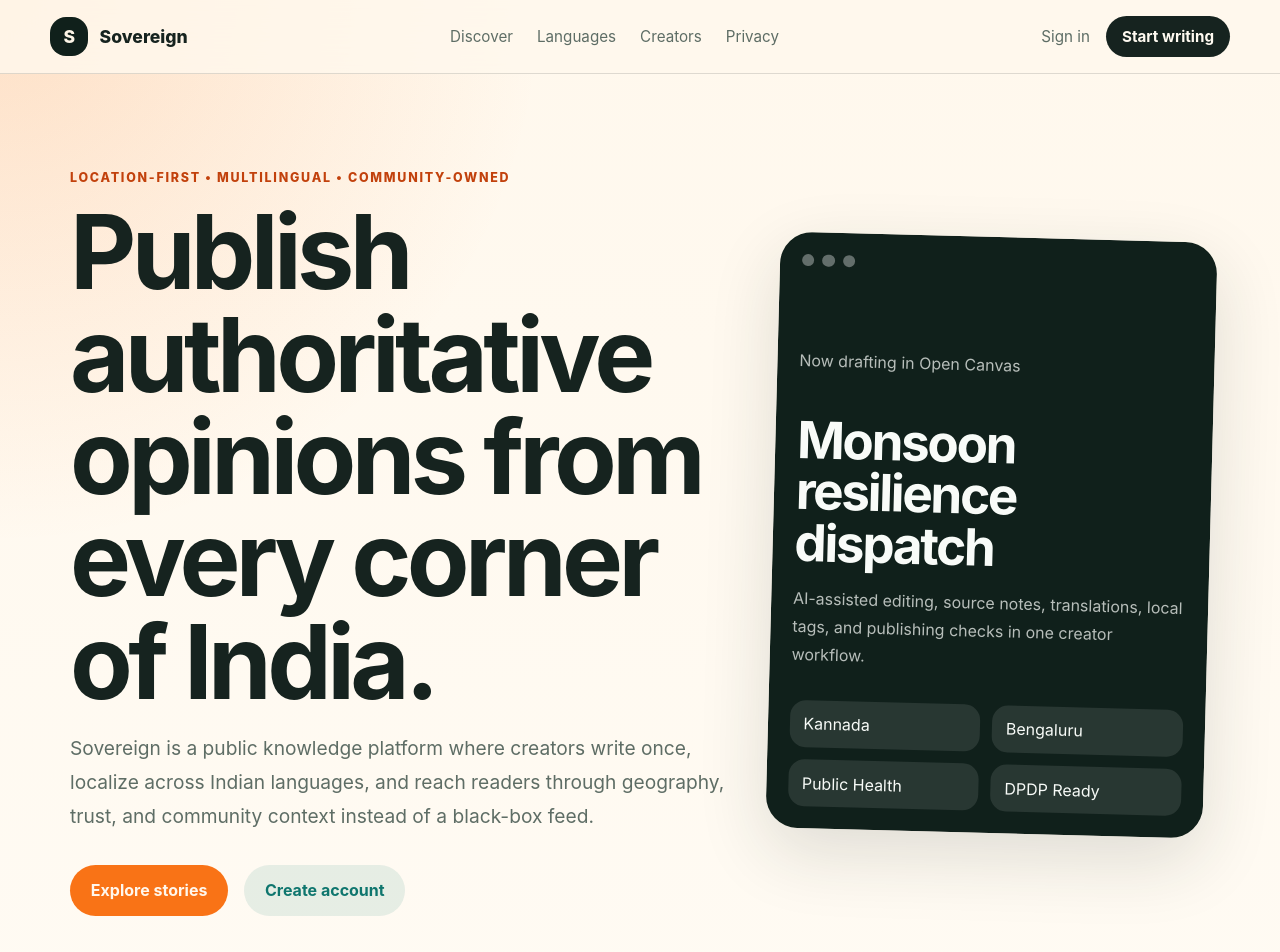
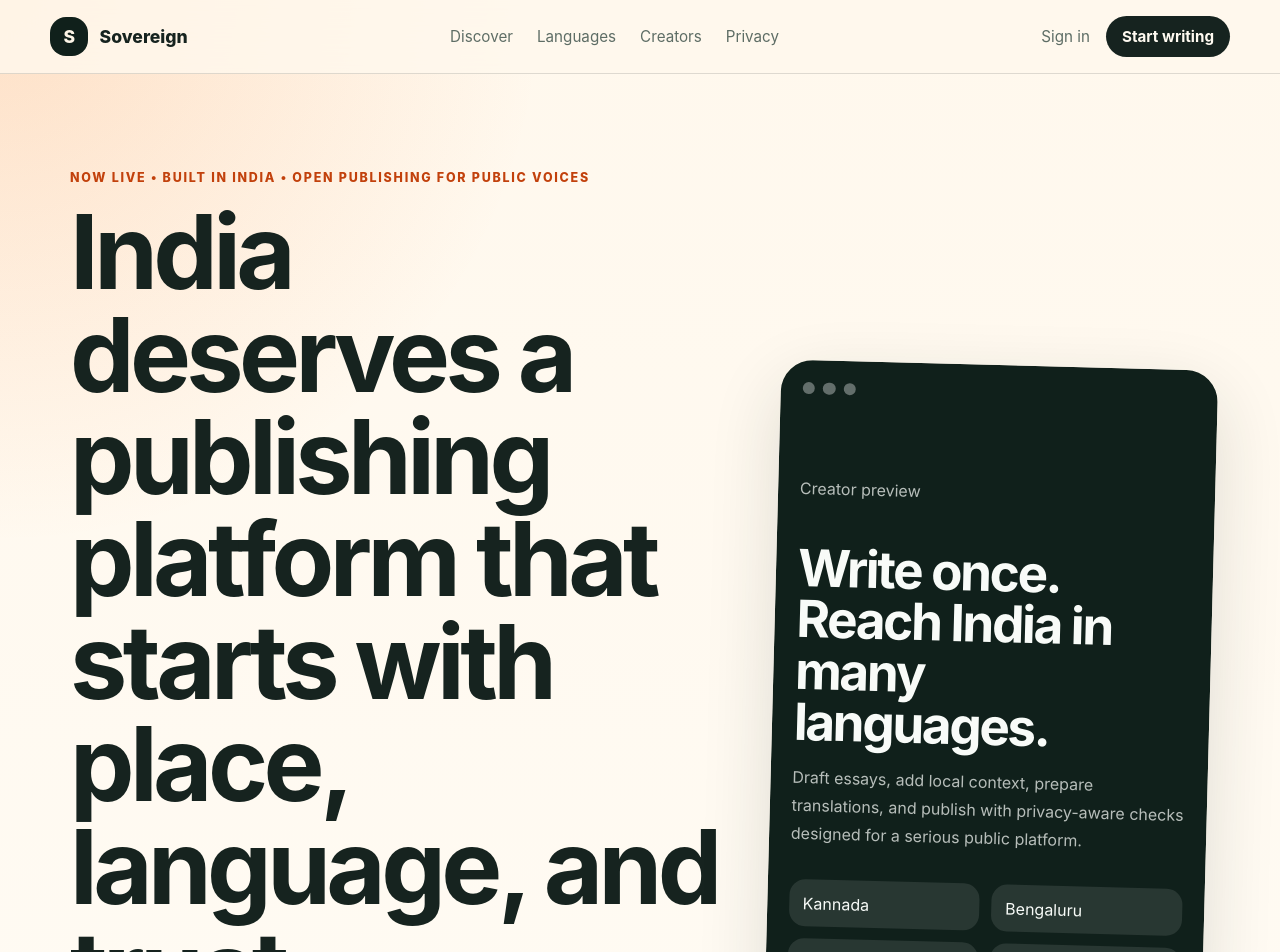
Before and after one commit to SovereignBharat/Sovereign, a Next.js app in the folder apps/web/: page / in a window 1280 px wide. Shown: the top 952 px of the page. Built offline with nearby package versions, Linux system fonts and the light colour scheme.

Commit message:
Update homepage hero copy

```diff
--- a/apps/web/app/page.tsx
+++ b/apps/web/app/page.tsx
@@ -33,20 +33,20 @@
       <section id="top" className="hero section-shell">
         <div className="hero-copy">
           <p className="eyebrow">
-            Location-first • Multilingual • Community-owned
+            Now live • Built in India • Open publishing for public voices
           </p>
-          <h1>Publish authoritative opinions from every corner of India.</h1>
+          <h1>India deserves a publishing platform that starts with place, language, and trust.</h1>
           <p className="hero-lede">
-            Sovereign is a public knowledge platform where creators write once,
-            localize across Indian languages, and reach readers through
-            geography, trust, and community context instead of a black-box feed.
+            Sovereign helps writers, journalists, researchers, and civic voices
+            publish authoritative opinions for Indian readers — across local
+            languages, local communities, and public-interest topics.
           </p>
           <div className="hero-actions" aria-label="Hero actions">
             <a className="button button-primary" href="#discover">
-              Explore stories
+              Explore the platform
             </a>
             <a className="button button-secondary" href="/sign-up">
-              Create account
+              Become a creator
             </a>
           </div>
         </div>
@@ -56,11 +56,11 @@
             <span />
             <span />
           </div>
-          <p className="card-kicker">Now drafting in Open Canvas</p>
-          <h2>Monsoon resilience dispatch</h2>
+          <p className="card-kicker">Creator preview</p>
+          <h2>Write once. Reach India in many languages.</h2>
           <p>
-            AI-assisted editing, source notes, translations, local tags, and
-            publishing checks in one creator workflow.
+            Draft essays, add local context, prepare translations, and publish
+            with privacy-aware checks designed for a serious public platform.
           </p>
           <div className="metadata-grid">
             <span>Kannada</span>
```
